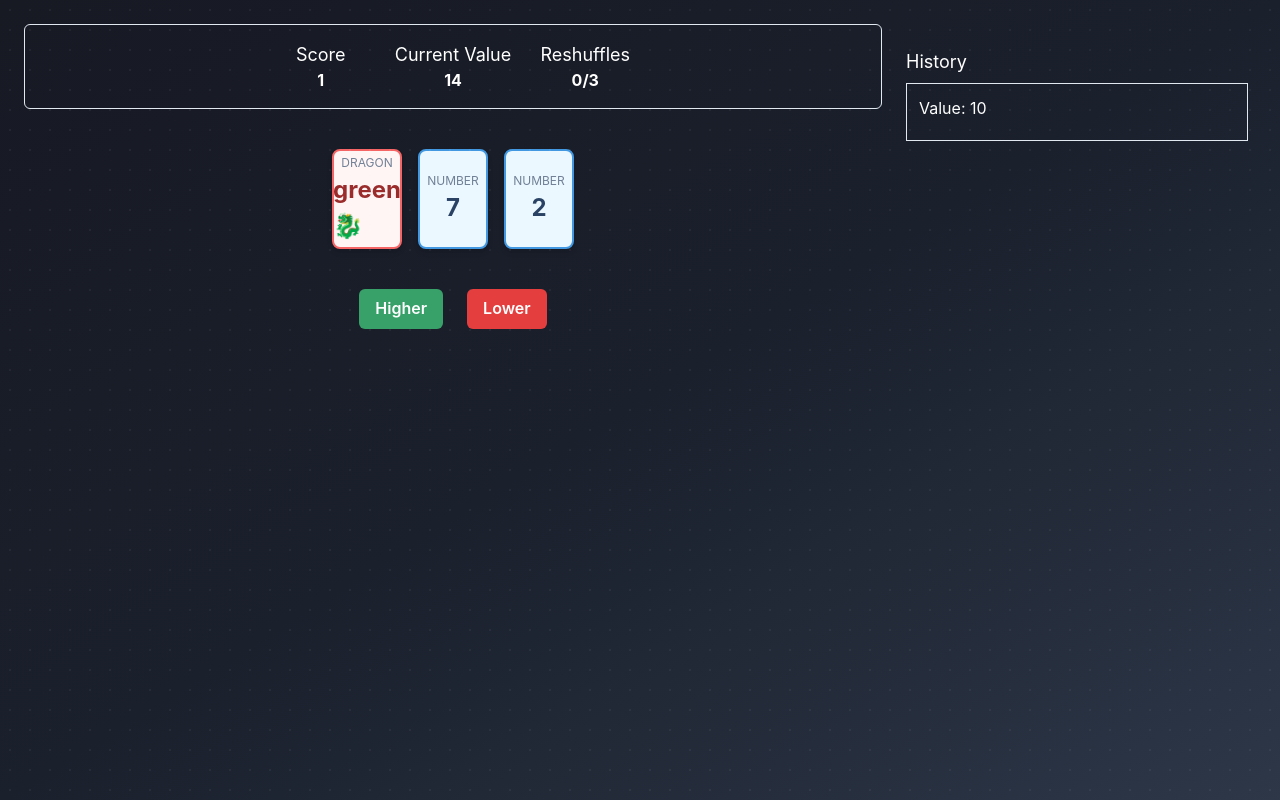
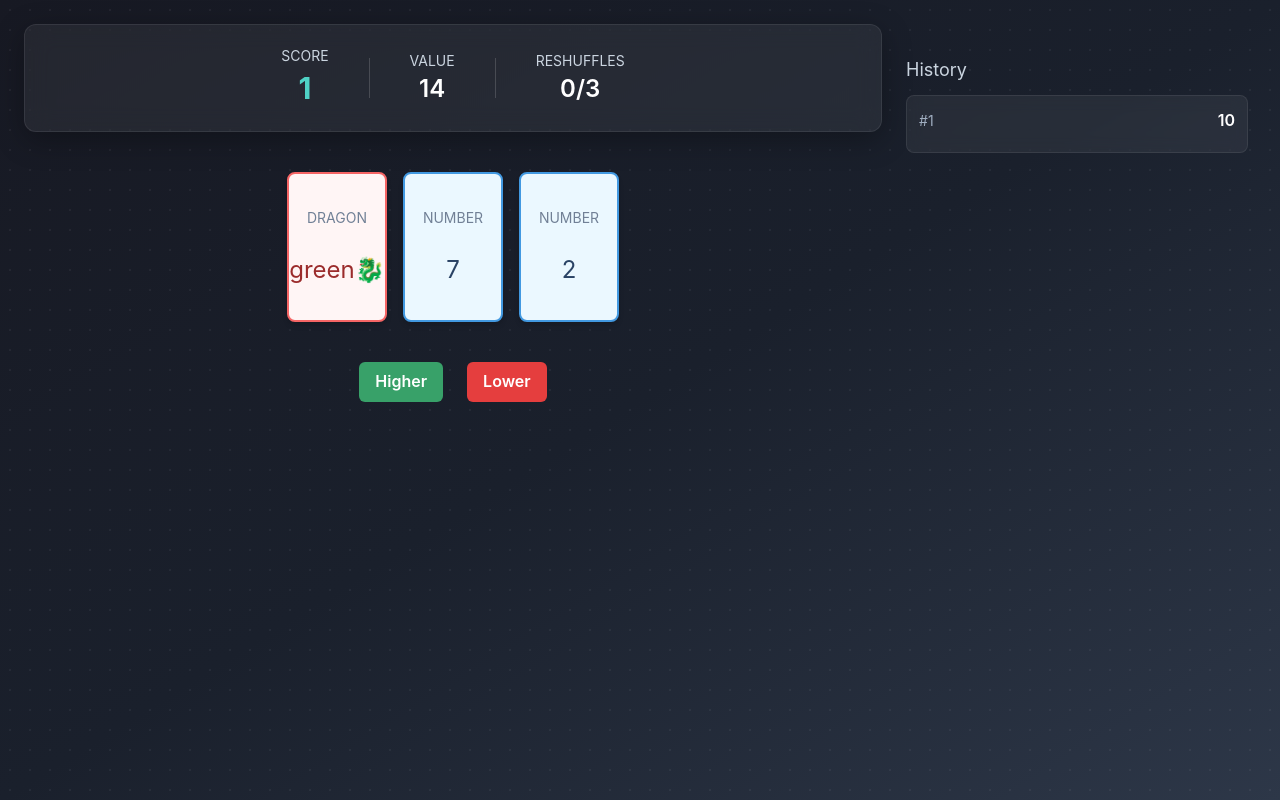
Before and after one commit to AsimAliMurtaza/hand-betting-game, a Next.js app: page /game in a window 1280 px wide. Both pictures are taken after a click on the button "Higher". Built offline with nearby package versions, Linux system fonts and the light colour scheme.

Commit message:
ui(others): updated ui for tiles, leaderboard, scorepanel, history view

```diff
--- a/src/components/GameOverModal.tsx
+++ b/src/components/GameOverModal.tsx
@@ -15,10 +15,16 @@ export default function GameOverModal() {
   return (
     <Modal isOpen={isGameOver} onClose={() => {}}>
       <ModalOverlay />
-      <ModalContent>
+      <ModalContent
+        bg="gray.50"
+        borderRadius="md"
+        p={6}
+        textAlign="center"
+        boxShadow="0 10px 25px rgba(0,0,0,0.2)"
+      >
         <ModalHeader>Game Over</ModalHeader>
 
-        <ModalBody>
+        <ModalBody display="flex" flexDirection="column" alignItems="center">
           <Text>Final Score: {score}</Text>
 
           <Button mt={4} onClick={startGame}>
--- a/src/components/HistoryView.tsx
+++ b/src/components/HistoryView.tsx
@@ -13,14 +13,39 @@ export default function HistoryView({
   history: HistoryItem[];
 }) {
   return (
-    <VStack align="start" mt={6}>
-      <Text fontSize="lg">History</Text>
+    <Box mt={8} w="100%">
+      <Text fontSize="lg" mb={3} color="gray.300">
+        History
+      </Text>
 
+      <VStack spacing={3} align="stretch">
         {history.map((item, index) => (
-        <Box key={index} borderWidth="1px" p={3} w="100%">
-          <Text>Value: {item.value}</Text>
+          <Box
+            key={index}
+            p={3}
+            borderRadius="lg"
+            bg="whiteAlpha.100"
+            border="1px solid"
+            borderColor="whiteAlpha.200"
+            backdropFilter="blur(8px)"
+            transition="all 0.2s ease"
+            overflowX="auto"
+            _hover={{
+              bg: "whiteAlpha.200",
+              transform: "translateY(-2px)",
+            }}
+          >
+            <HStack justify="space-between" mb={2}>
+              <Text fontSize="sm" color="gray.400">
+                #{history.length - index}
+              </Text>
 
-          <HStack mt={2}>
+              <Text fontWeight="semibold">
+                {item.value}
+              </Text>
+            </HStack>
+
+            <HStack spacing={2} flexWrap="wrap">
               {item.hand.map((tile) => (
                 <TileCard key={tile.id} tile={tile} />
               ))}
@@ -28,5 +53,6 @@ export default function HistoryView({
           </Box>
         ))}
       </VStack>
+    </Box>
   );
 }
--- a/src/components/ScorePanel.tsx
+++ b/src/components/ScorePanel.tsx
@@ -1,4 +1,4 @@
-import { Box, Text, HStack } from "@chakra-ui/react";
+import { Box, Text, HStack, VStack } from "@chakra-ui/react";
 import { useGameStore } from "@/stores/store";
 import { MAX_RESHUFFLES } from "@/constants/constants";
 
@@ -6,27 +6,48 @@ export default function ScorePanel() {
   const { score, currentValue, reshuffles } = useGameStore();
 
   return (
-    <HStack
-      spacing={6}
-      justify="center"
-      p={4}
-      borderWidth="1px"
-      borderRadius="md"
+    <Box
+      px={8}
+      py={5}
+      borderRadius="xl"
+      bg="whiteAlpha.100"
+      backdropFilter="blur(12px)"
+      border="1px solid"
+      borderColor="whiteAlpha.200"
+      boxShadow="0 8px 30px rgba(0,0,0,0.3)"
     >
-      <Box textAlign="center" minWidth="100px">
-        <Text fontSize="lg">Score</Text>
-        <Text fontWeight="bold">{score}</Text>
-      </Box>
+      <HStack spacing={10} justify="center">
+        <VStack spacing={0}>
+          <Text fontSize="sm" color="gray.300">
+            SCORE
+          </Text>
+          <Text fontSize="3xl" fontWeight="bold" color="teal.300">
+            {score}
+          </Text>
+        </VStack>
 
-      <Box textAlign="center" minWidth="100px">
-        <Text fontSize="lg"> Current Value</Text>
-        <Text fontWeight="bold">{currentValue}</Text>
-      </Box>
+        <Box h="40px" w="1px" bg="whiteAlpha.300" />
 
-      <Box textAlign="center" minWidth="100px">
-        <Text fontSize="lg">Reshuffles</Text>
-        <Text fontWeight="bold">{reshuffles}/{MAX_RESHUFFLES}</Text>
-      </Box>
-    </HStack>
+        <VStack spacing={0}>
+          <Text fontSize="sm" color="gray.300">
+            VALUE
+          </Text>
+          <Text fontSize="2xl" fontWeight="semibold">
+            {currentValue}
+          </Text>
+        </VStack>
+
+        <Box h="40px" w="1px" bg="whiteAlpha.300" />
+
+        <VStack spacing={0}>
+          <Text fontSize="sm" color="gray.300">
+            RESHUFFLES
+          </Text>
+          <Text fontSize="2xl" fontWeight="semibold">
+            {reshuffles}/{MAX_RESHUFFLES}
+          </Text>
+        </VStack>
+      </HStack>
+    </Box>
   );
 }
--- a/src/components/TileCard.tsx
+++ b/src/components/TileCard.tsx
@@ -30,8 +30,8 @@ export default function TileCard({ tile }: { tile: Tile }) {
 
   return (
     <Box
-      w="70px"
-      h="100px"
+      w="100px"
+      h="150px"
       borderWidth="2px"
       borderRadius="lg"
       bg={styles.bg}
@@ -41,17 +41,18 @@ export default function TileCard({ tile }: { tile: Tile }) {
       justifyContent="center"
       boxShadow="md"
       transition="all 0.2s ease"
+
       _hover={{
         transform: "translateY(-4px) scale(1.05)",
         boxShadow: "lg",
       }}
     >
-      <VStack spacing={0}>
-        <Text fontSize="xs" color="gray.500">
+      <VStack spacing={6} textAlign="center">
+        <Text fontSize="sm" color="gray.500">
           {tile.type.toUpperCase()}
         </Text>
 
-        <Text fontSize="2xl" fontWeight="bold" color={styles.color}>
+        <Text fontSize="2xl" color={styles.color}>
           {formatLabel(tile.label)}
         </Text>
       </VStack>
@@ -60,7 +61,6 @@ export default function TileCard({ tile }: { tile: Tile }) {
 }
 
 function formatLabel(label: string) {
-  // make labels nicer
   if (label.includes("Dragon")) {
     return label.replace("Dragon", "🐉");
   }
```
Also changed, not shown: src/components/Leaderboard.tsx (+39 -12 lines). Lines whose indentation alone changed are shown as unchanged.
